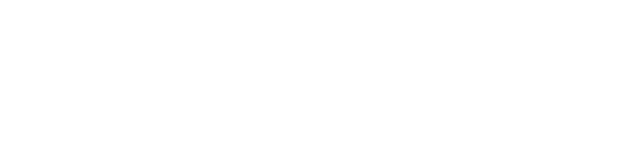
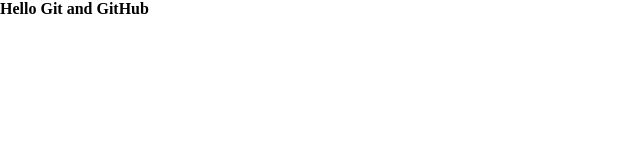
Before and after one commit to hadialdery2/Learn, a plain HTML site: page index.html in a window 1280 px wide. Shown: the whole page, without its empty margins (0-640 px from the left). Drawn offline with Linux system fonts and the light colour scheme.

Commit message:
modified:   index.html 	modified:   script.js 	modified:   style.css

```diff
--- a/index.html
+++ b/index.html
@@ -7,7 +7,10 @@
     <link rel="stylesheet" href="style.css">
     </head>
 <body>
+    <div class="container">
+        <h1>Hello Git and GitHub</h1>
 
+    </div>
 </body>
     <script src="script.js"></script>
 </html>
--- a/script.js
+++ b/script.js
@@ -0,0 +1 @@
+alert(Hello)
--- a/style.css
+++ b/style.css
@@ -0,0 +1,6 @@
+*{
+    font-size: 16px;
+    margin: 0;
+    padding: 0;
+    box-sizing: border-box;
+}
```
